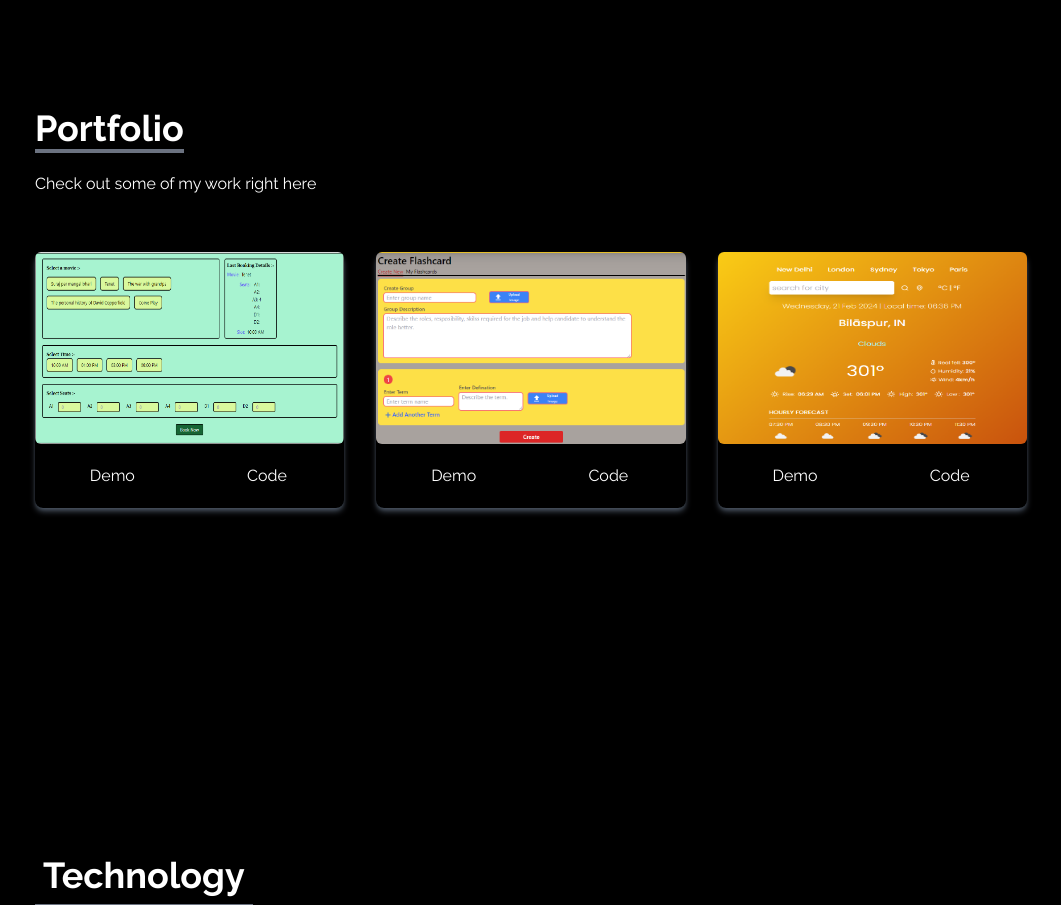
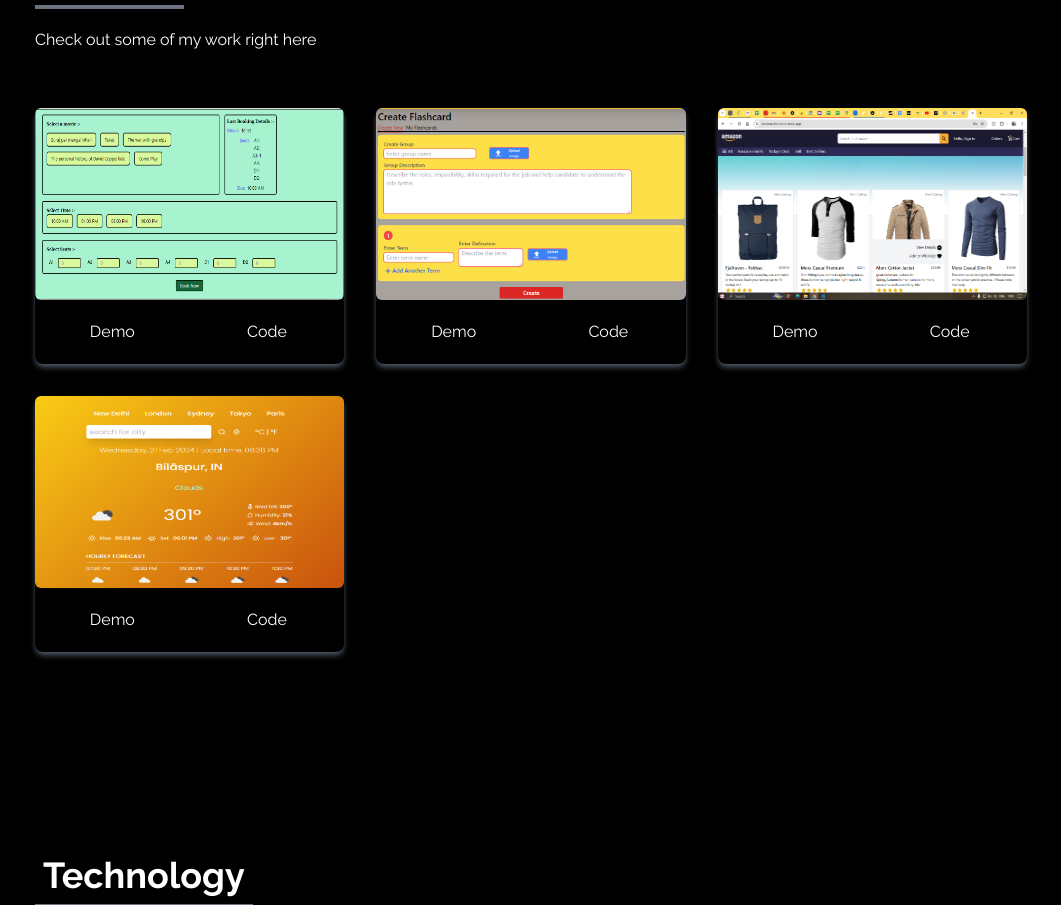
Before and after one commit to Hawzz7/my-portfolio-2, a React (Vite) app: page / in a window 1280 px wide. Shown: the part 1772-2677 px from the top of the page, without its empty margins (109-1170 px from the left). Built offline with nearby package versions, Linux system fonts and the light colour scheme.

Commit message:
added some project

```diff
--- a/src/components/Portfolio.jsx
+++ b/src/components/Portfolio.jsx
@@ -2,6 +2,7 @@ import React from "react";
 import bookmyshow from "../assets/bookmyshow.png";
 import flashcard from "../assets/flashcard.png";
 import weatherApp from "../assets/weatherApp.png";
+import amazon from "../assets/amazonWebsite.png";
 
 const Portfolio = () => {
   const portfolios = [
@@ -19,6 +20,12 @@ const Portfolio = () => {
     },
     {
       id: 3,
+      src: amazon,
+      url: "https://amzone-frontend.vercel.app",
+      url2:"https://github.com/Hawzz7/amazon_frontend.git"
+    },
+    {
+      id: 4,
       src: weatherApp,
       url: "",
       url2:""
```
Also changed, not shown: src/assets/amazonWebsite.png (added).
